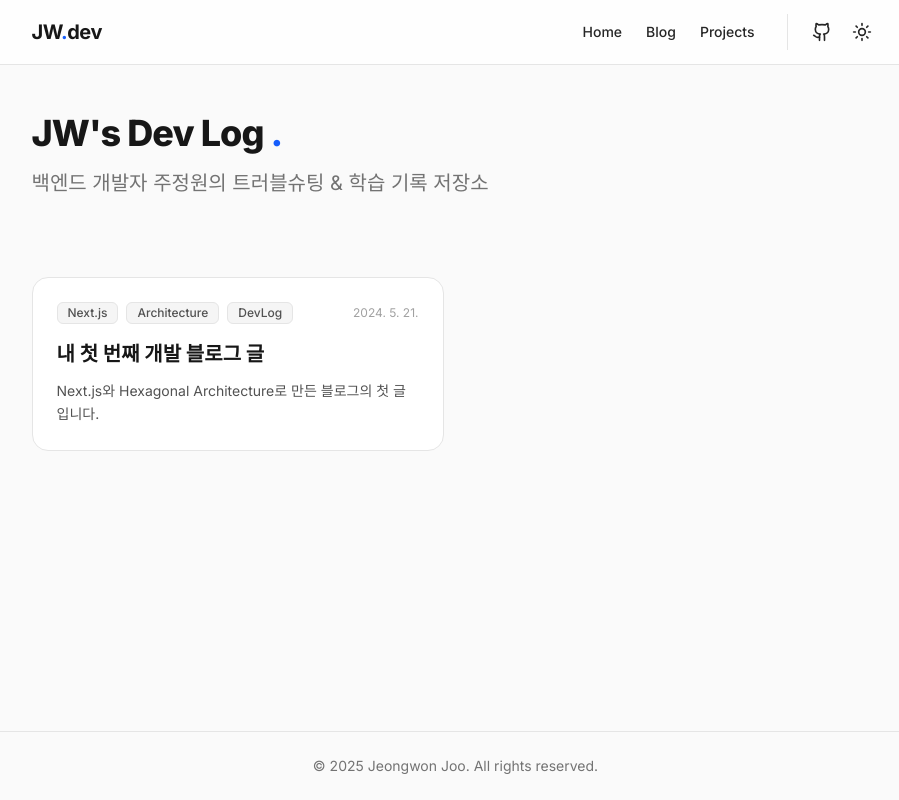
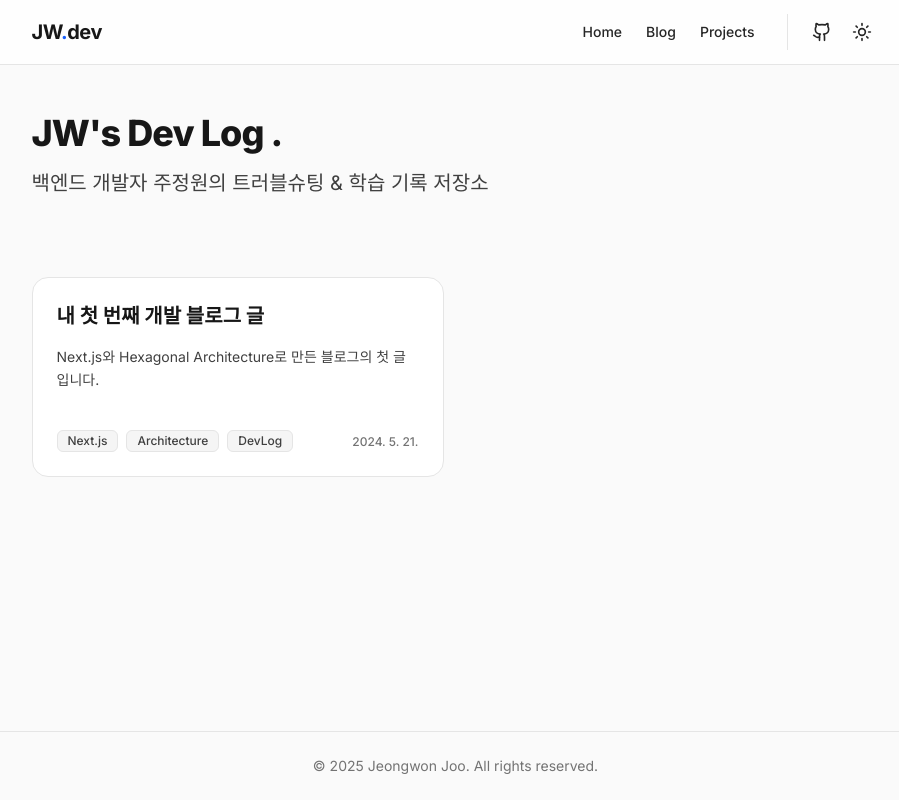
Before and after one commit to JooJeongwon/my_homepage, a Next.js app: page / in a window 1280 px wide. Shown: the whole page, without its empty margins (177-1076 px from the left). Built offline with nearby package versions, Linux system fonts and the light colour scheme.

Commit message:
리팩토링

```diff
--- a/src/adapters/outbound/mdx/mdx.repository.ts
+++ b/src/adapters/outbound/mdx/mdx.repository.ts
@@ -35,7 +35,7 @@ export class MdxPostRepository implements PostRepository {
                         description: data.description || '',
                         tags: data.tags || [],
                         thumbnail: data.thumbnail,
-                        content: content, // 목록 조회 시 내용도 일단 포함 (필요시 제외 가능)
+                        content: "", // 목록 조회 시 내용 제외하여 메모리 최적화
                     });
                 } catch (error) {
                     console.error(`Error parsing post ${file}:`, error);
--- a/src/adapters/outbound/mdx/project-mdx.repository.ts
+++ b/src/adapters/outbound/mdx/project-mdx.repository.ts
@@ -31,7 +31,7 @@ export class ProjectMdxRepository implements ProjectRepository {
                         tags: data.tags || [],
                         thumbnail: data.thumbnail,
                         links: data.links,
-                        content: content,
+                        content: "", // 목록 조회 시 내용 제외하여 메모리 최적화
                     });
                 } catch (error) {
                     console.error(`Error parsing project ${file}:`, error);
--- a/src/app/blog/[slug]/page.tsx
+++ b/src/app/blog/[slug]/page.tsx
@@ -19,8 +19,8 @@ export default async function BlogPostPage({
 
     return (
         <article className="max-w-3xl mx-auto py-10 px-4">
-            <header className="mb-10 text-center">
-                <div className="text-left mb-6">
+            <header className="mb-10 text-left">
+                <div className="mb-6">
                      <Link href="/blog" className="text-sm text-neutral-700 dark:text-neutral-300 hover:text-blue-600 inline-block transition-colors">
                         ← Back to Blog
                     </Link>
@@ -29,9 +29,13 @@ export default async function BlogPostPage({
                 <div className="text-neutral-600 dark:text-neutral-400 mb-4">
                     {new Date(post.date).toLocaleDateString('ko-KR', { year: 'numeric', month: 'long', day: 'numeric' })}
                 </div>
-                <div className="flex justify-center gap-2">
+                <div className="flex justify-start gap-2 flex-wrap">
                     {post.tags.map((tag) => (
-                        <span key={tag} className="text-blue-600 dark:text-blue-550 font-medium">#{tag}</span>
+                        <span key={tag} className="px-2.5 py-0.5 rounded-md text-xs font-medium
+                            bg-neutral-100 text-neutral-700 border border-neutral-200
+                            dark:bg-neutral-800 dark:text-neutral-200 dark:border-neutral-700">
+                            {tag}
+                        </span>
                     ))}
                 </div>
             </header>
--- a/src/app/blog/page.tsx
+++ b/src/app/blog/page.tsx
@@ -11,11 +11,11 @@ export default async function BlogPage() {
     return (
         <div className="max-w-4xl mx-auto px-6 py-12">
             <div className="mb-8">
-                <h1 className="text-3xl font-bold mb-2">All Posts</h1>
-                <p className="text-gray-600">총 {posts.length}개의 글이 작성되었습니다.</p>
+                <h1 className="text-3xl font-bold mb-2 text-neutral-900 dark:text-neutral-200">All Posts</h1>
+                <p className="text-neutral-500 dark:text-neutral-400">총 {posts.length}개의 글이 작성되었습니다.</p>
             </div>
 
-            <div className="grid gap-4">
+            <div className="grid gap-6 md:grid-cols-2">
                 {/* 여기서 post가 any로 뜨던 이유는 repository 인터페이스가 반환 타입을
            제대로 못 잡아줘서 그렇습니다. 1단계 수정을 하면 해결됩니다.
         */}
--- a/src/app/projects/page.tsx
+++ b/src/app/projects/page.tsx
@@ -7,7 +7,7 @@ export default async function ProjectsPage() {
 
     return (
         <div className="max-w-4xl mx-auto px-6 py-12">
-            <h1 className="text-3xl font-bold mb-8">Projects</h1>
+            <h1 className="text-3xl font-bold mb-8 text-neutral-900 dark:text-neutral-200">Projects</h1>
 
             <div className="grid gap-6 md:grid-cols-2">
                 {projects.map((project) => (
--- a/src/components/home/Hero.tsx
+++ b/src/components/home/Hero.tsx
@@ -1,10 +1,10 @@
 export default function Hero() {
   return (
     <section className="pt-12 pb-20 px-6">
-      <h1 className="text-4xl font-extrabold tracking-tight mb-4">
-        JW&apos;s Dev Log <span className="text-blue-600 dark:text-blue-550">.</span>
+      <h1 className="text-4xl font-extrabold tracking-tight mb-4 text-neutral-900 dark:text-neutral-200">
+        JW&apos;s Dev Log .
       </h1>
-      <p className="text-xl text-neutral-500">
+      <p className="text-xl text-neutral-700 dark:text-neutral-300">
         백엔드 개발자 주정원의 트러블슈팅 & 학습 기록 저장소
       </p>
     </section>
--- a/src/components/ui/PostCard.tsx
+++ b/src/components/ui/PostCard.tsx
@@ -15,32 +15,33 @@ export default function PostCard({ post }: Props) {
                 hover:shadow-xl dark:hover:bg-neutral-900
                 hover:-translate-y-1 transition-all duration-300 ease-out">
 
-                {/* 날짜 & 태그 */}
-                <div className="flex items-center gap-3 text-sm mb-4">
-                    <div className="flex gap-2">
-                        {post.tags.map((tag) => (
+            <div className="flex flex-col h-full">
+                <div className="flex justify-between items-start mb-4">
+                    <h2 className="text-xl font-bold text-neutral-900 dark:text-neutral-200 group-hover:text-blue-600 dark:group-hover:text-blue-550 transition-colors">
+                        {post.title}
+                    </h2>
+                </div>
+
+                <p className="text-neutral-700 dark:text-neutral-300 line-clamp-2 text-sm leading-relaxed mb-6 min-h-[60px]">
+                    {post.description}
+                </p>
+
+                <div className="mt-auto flex items-end justify-between gap-4">
+                    <div className="flex flex-wrap gap-2">
+                        {post.tags.map(tag => (
                             <span key={tag} className="px-2.5 py-0.5 rounded-md text-xs font-medium
-                                bg-neutral-100 text-neutral-600 border border-neutral-200
-                                dark:bg-neutral-800 dark:text-neutral-300 dark:border-neutral-700
+                                bg-neutral-100 text-neutral-700 border border-neutral-200
+                                dark:bg-neutral-800 dark:text-neutral-200 dark:border-neutral-700
                                 group-hover:border-neutral-300 dark:group-hover:border-neutral-600 transition-colors">
                                 {tag}
                             </span>
                         ))}
                     </div>
-                    <time dateTime={post.date} className="text-neutral-400 text-xs ml-auto">
+                    <time dateTime={post.date} className="text-neutral-500 dark:text-neutral-400 text-xs font-medium whitespace-nowrap mb-0.5">
                         {new Date(post.date).toLocaleDateString('ko-KR')}
                     </time>
                 </div>
-
-                {/* 제목 */}
-                <h2 className="text-xl font-bold text-neutral-900 dark:text-neutral-200 mb-3 group-hover:text-blue-600 dark:group-hover:text-blue-550 transition-colors">
-                    {post.title}
-                </h2>
-
-                {/* 설명 */}
-                <p className="text-neutral-600 dark:text-neutral-300 line-clamp-2 text-sm leading-relaxed">
-                    {post.description}
-                </p>
+            </div>
             </article>
 
         </Link>
--- a/src/components/ui/ProjectCard.tsx
+++ b/src/components/ui/ProjectCard.tsx
@@ -48,14 +48,15 @@ export function ProjectCard({ project }: ProjectCardProps) {
                 ))}
             </div>
 
-            <div className="flex gap-4 mt-auto text-sm font-medium">
+            <div className="flex items-center justify-between mt-auto">
+                <div className="flex gap-4 text-sm font-medium">
                     {project.links?.github && (
                         <a
                             href={project.links.github}
                             target="_blank"
                             rel="noreferrer"
                             onClick={handleLinkClick}
-                        className="flex items-center gap-1 text-neutral-600 dark:text-neutral-400 hover:text-blue-600 dark:hover:text-blue-550 transition-colors z-10"
+                            className="flex items-center gap-1 text-neutral-500 dark:text-neutral-400 hover:text-blue-600 dark:hover:text-blue-550 transition-colors z-10"
                             title="View Source Code"
                         >
                             <Github className="w-4 h-4" />
@@ -68,7 +69,7 @@ export function ProjectCard({ project }: ProjectCardProps) {
                             target="_blank"
                             rel="noreferrer"
                             onClick={handleLinkClick}
-                        className="flex items-center gap-1 text-neutral-600 dark:text-neutral-400 hover:text-blue-600 dark:hover:text-blue-550 transition-colors z-10"
+                            className="flex items-center gap-1 text-neutral-500 dark:text-neutral-400 hover:text-blue-600 dark:hover:text-blue-550 transition-colors z-10"
                             title="View Live Demo"
                         >
                             <Globe className="w-4 h-4" />
@@ -76,6 +77,10 @@ export function ProjectCard({ project }: ProjectCardProps) {
                         </a>
                     )}
                 </div>
+                <span className="text-neutral-500 dark:text-neutral-400 text-xs font-medium whitespace-nowrap">
+                    {project.date}
+                </span>
+            </div>
         </article>
     );
 }
```
Lines whose indentation alone changed are shown as unchanged.
